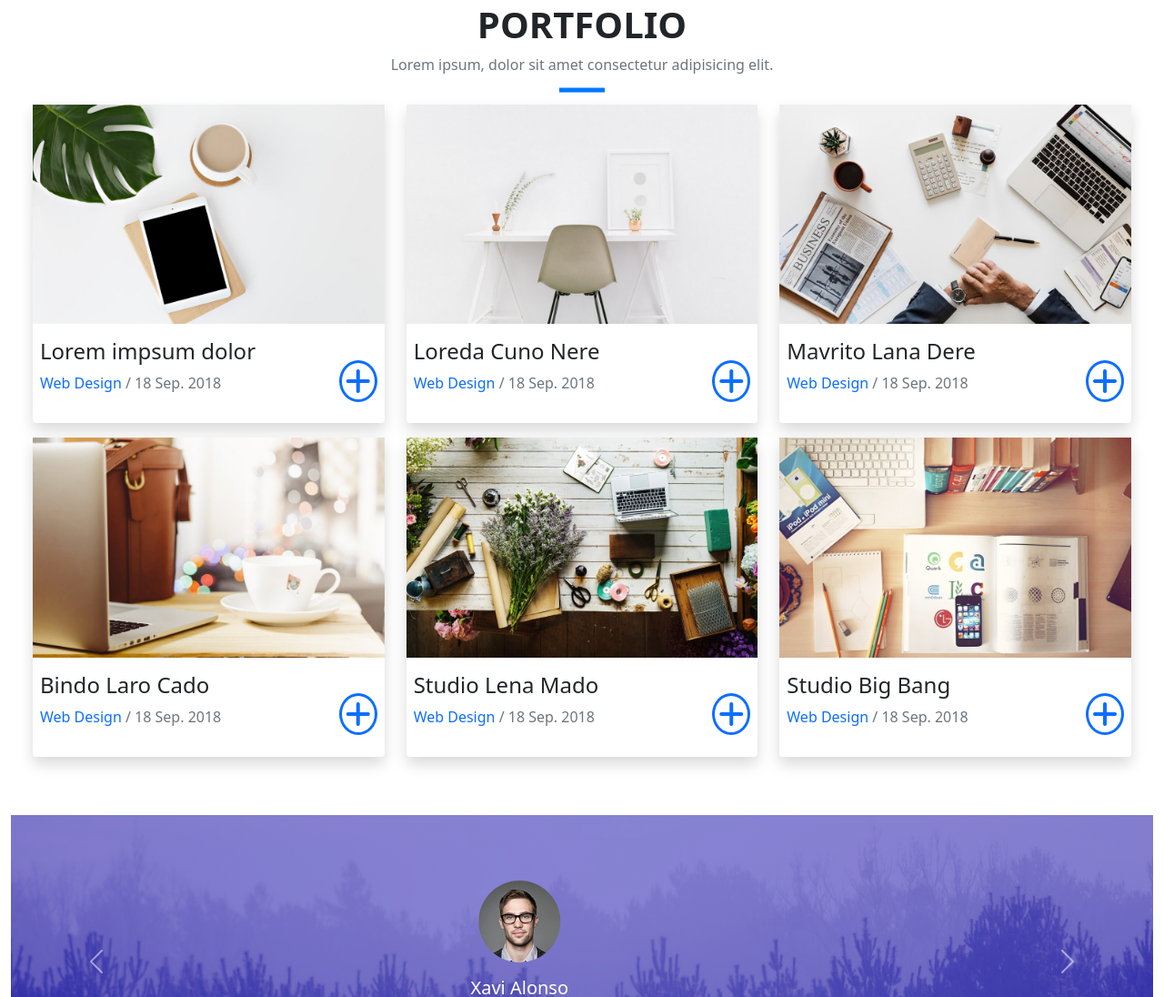
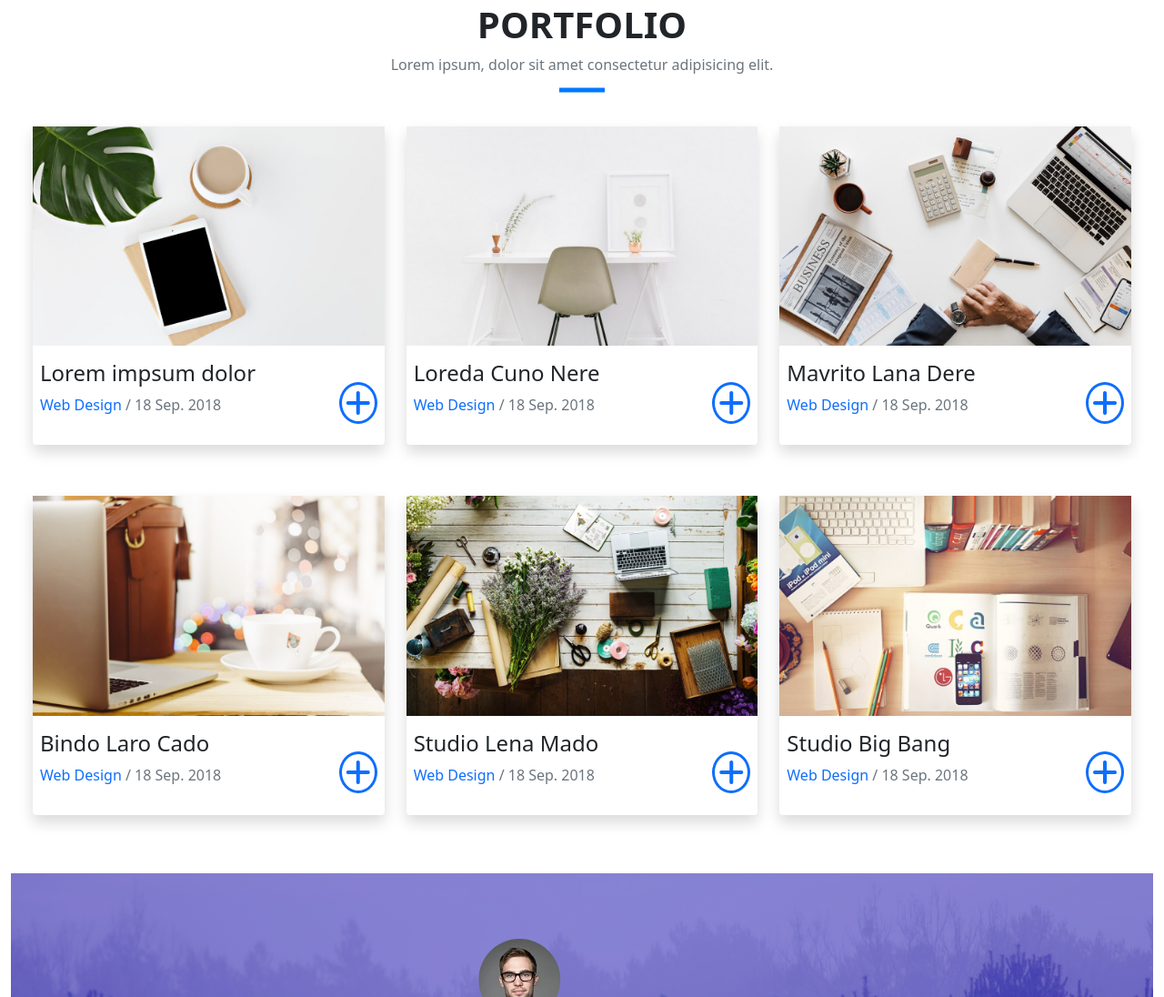
Before and after one commit to AhmedMn3m24/Defeilo_project, a plain HTML site: page index.html in a window 1280 px wide. Shown: the part 2644-3740 px from the top of the page at 91% size. Drawn offline with nearby package versions, Linux system fonts and the light colour scheme.

Commit message:
Update index.html

```diff
--- a/index.html
+++ b/index.html
@@ -235,7 +235,7 @@
       </div>
       <div class="row mx-4 mt-3">
         <div class="col-md-4">
-          <div class="inner">
+          <div class="inner py-4">
             <div class="portfolio-card bg-white shadow rounded-1">
               <div class="portfolio-img ">
                 <img class="w-100" src="./images/work-1.jpg" alt="">
@@ -260,7 +260,7 @@
 
         <div class="col-md-4">
           <div class="inner">
-            <div class="portfolio-card bg-white shadow rounded-1">
+            <div class="portfolio-card bg-white shadow rounded-1 mt-4">
               <div class="portfolio-img">
                 <img class="w-100" src="./images/work-2.jpg" alt="">
               </div>
@@ -285,8 +285,8 @@
         </div>
 
         <div class="col-md-4">
-          <div class="inner ">
-            <div class="portfolio-card bg-white shadow rounded-1">
+          <div class="inner py-2 ">
+            <div class="portfolio-card bg-white shadow rounded-1 mt-3">
               <div class="portfolio-img">
                 <img class="w-100" src="./images/work-3.jpg" alt="">
               </div>
@@ -311,7 +311,7 @@
 
         <div class="col-md-4">
           <div class="inner py-3  ">
-            <div class="portfolio-card bg-white shadow rounded-1">
+            <div class="portfolio-card bg-white shadow rounded-1 mt-3">
               <div class="portfolio-img">
                 <img class="w-100" src="./images/work-4.jpg" alt="">
               </div>
@@ -332,7 +332,7 @@
 
         <div class="col-md-4">
           <div class="inner py-3 ">
-            <div class="portfolio-card bg-white shadow rounded-1">
+            <div class="portfolio-card bg-white shadow rounded-1 mt-3">
               <div class="portfolio-img">
                 <img class="w-100" src="./images/work-5.jpg" alt="">
               </div>
@@ -356,7 +356,7 @@
 
         <div class="col-md-4">
           <div class="inner py-3">
-            <div class="portfolio-card bg-white shadow rounded-1">
+            <div class="portfolio-card bg-white shadow rounded-1 mt-3">
               <div class="portfolio-img">
                 <img class="w-100" src="./images/work-6.jpg" alt="">
               </div>
```
